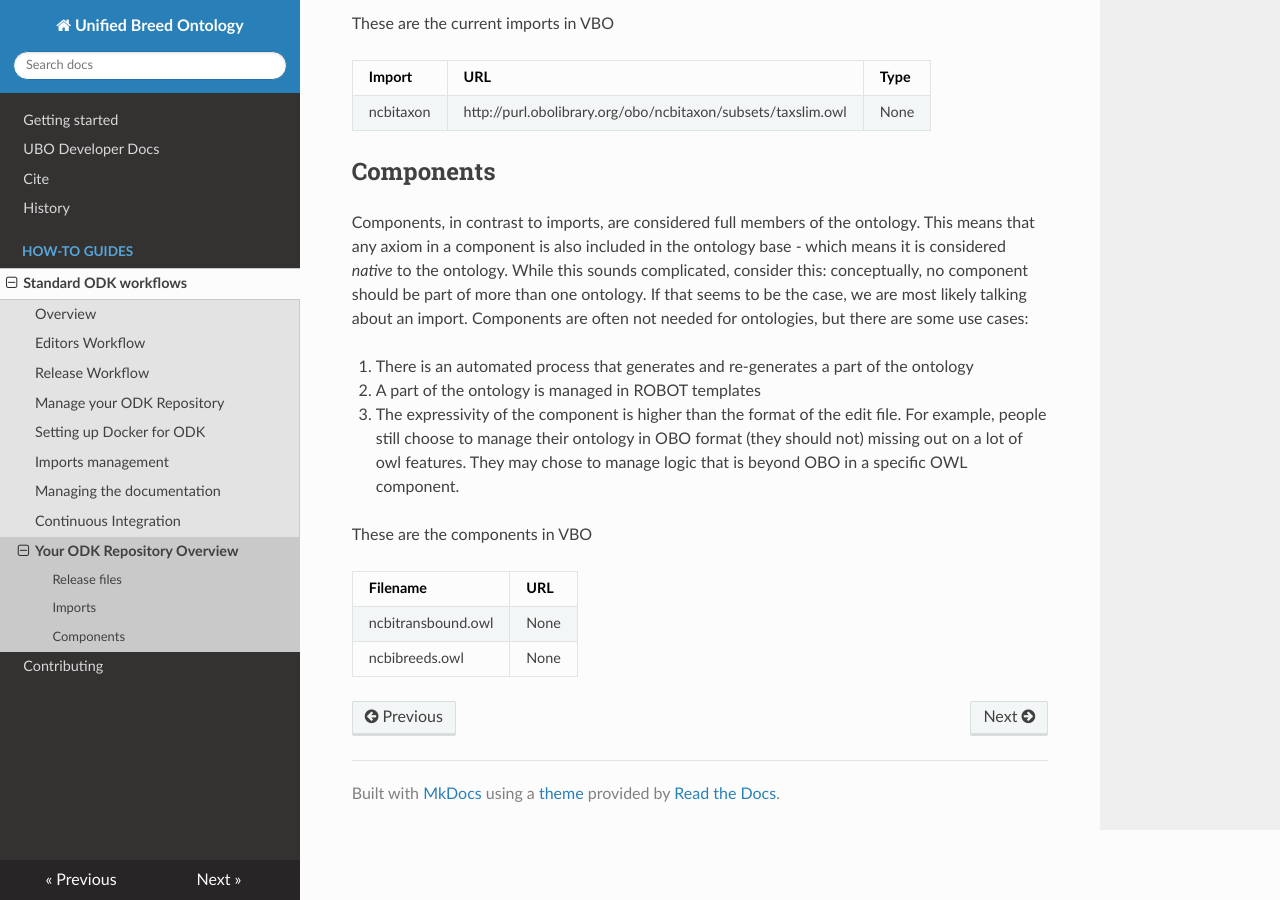
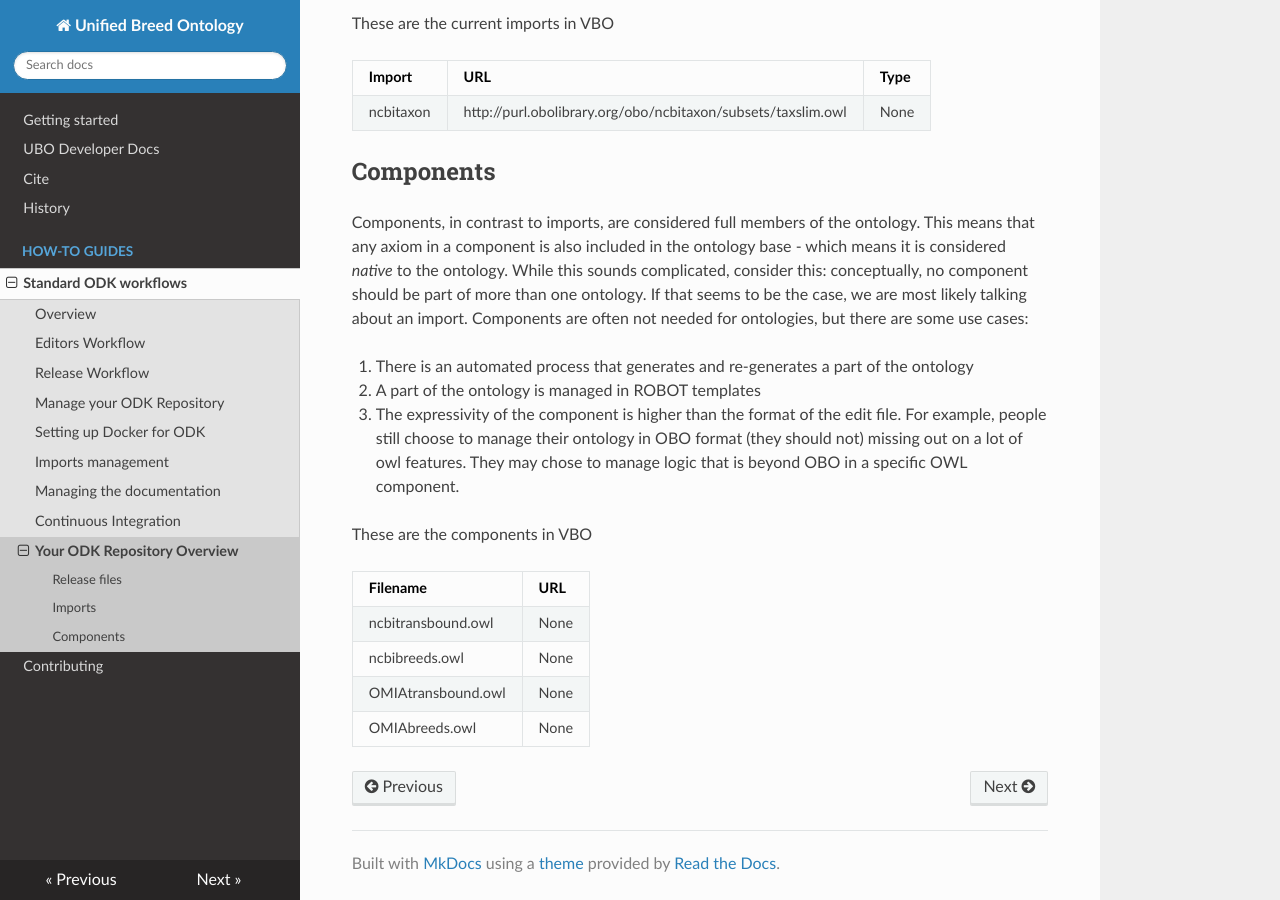
Before and after one commit to monarch-initiative/vertebrate-breed-ontology, an MkDocs documentation site: the page built from docs/odk-workflows/RepositoryFileStructure.md, in a window 1280 px wide and 900 px high, scrolled down 596 px. Built offline with MkDocs 1.6.1, drawn with Linux system fonts in a browser that asks for light colours; nearby versions of some CDN libraries.

Commit message:
updated components + created new one
- updated original transboundary and breed template (some terms were missing)
- created new components for the omia information (Addresses #5)

@matentzn : could you please take a quick look to see that everything is correct? Especially in the makefile document. I think the /Makefile was updated automatically when I "update repo". Everything look good, but it would be nice to have another pair of eyes and acknowledgement that it is expected to see a change in the /Makefile.

```diff
--- a/docs/odk-workflows/RepositoryFileStructure.md
+++ b/docs/odk-workflows/RepositoryFileStructure.md
@@ -31,3 +31,5 @@
 | -------- | --- |
 | ncbitransbound.owl | None |
 | ncbibreeds.owl | None |
+| OMIAtransbound.owl | None |
+| OMIAbreeds.owl | None |
--- a/src/ontology/vbo-odk.yaml
+++ b/src/ontology/vbo-odk.yaml
@@ -20,6 +20,8 @@ components:
   products:
     - filename: ncbitransbound.owl
     - filename: ncbibreeds.owl
+    - filename: OMIAtransbound.owl
+    - filename: OMIAbreeds.owl
 robot_java_args: '-Xmx16G'
 allow_equivalents: asserted-only
 documentation:
```
Also changed, not shown: 10 other files.
